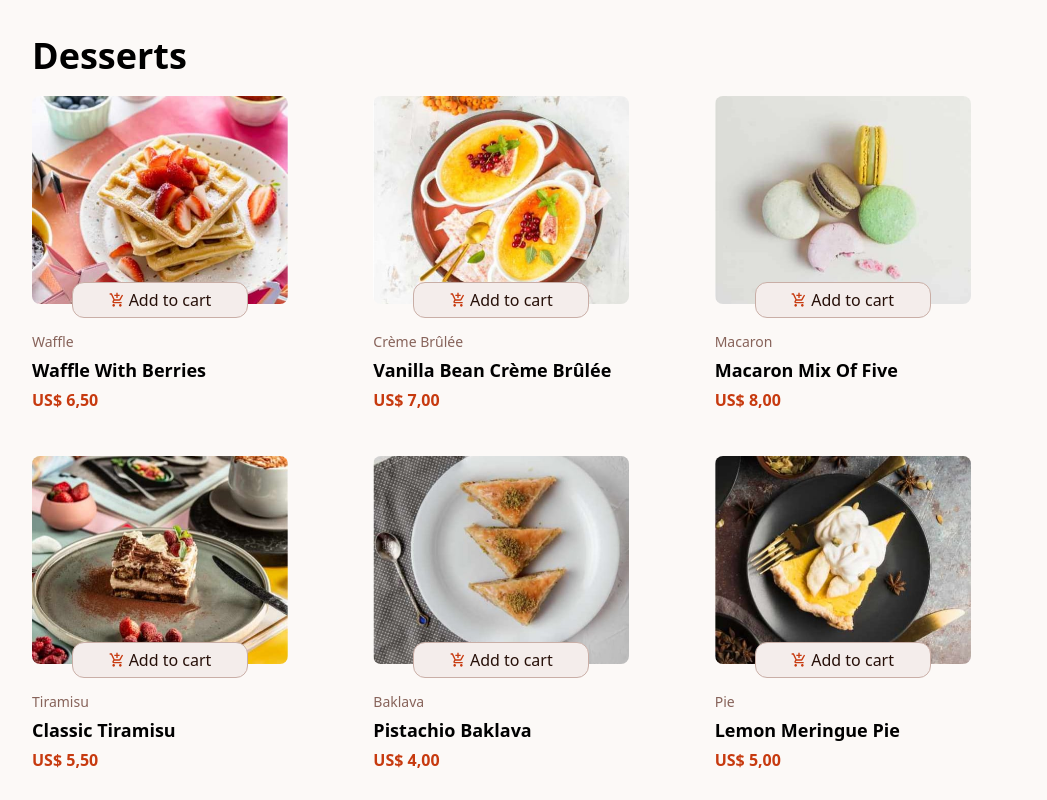
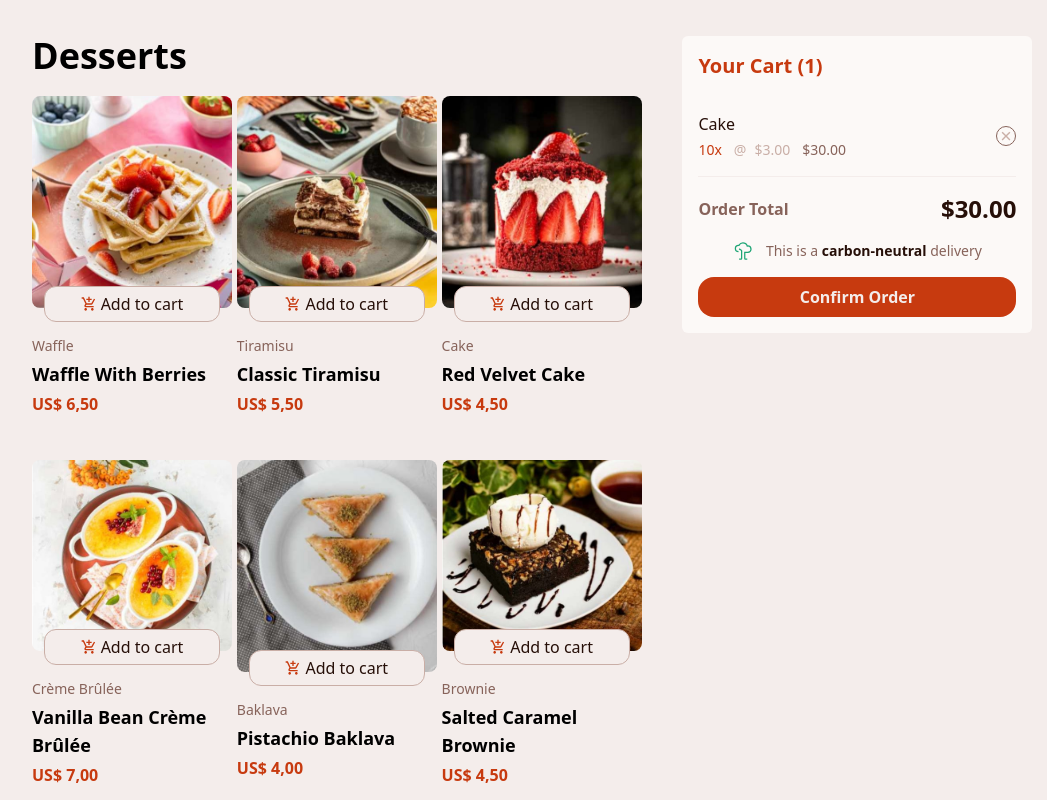
Before and after one commit to developer-luizcarlos/product-list, a Next.js app: page / in a window 1280 px wide. Shown: the whole page, without its empty margins (96-1143 px from the left). Built offline with nearby package versions, Linux system fonts and the light colour scheme.

Commit message:
feat: cart component doned

```diff
--- a/src/app/globals.css
+++ b/src/app/globals.css
@@ -10,5 +10,7 @@ html {
 }
 
 .grid-templeate {
-  grid-template-columns: 70% 30%;
+  display: grid;
+  grid-template-columns: 60% 40%;
+  grid-template-rows: 3;
 }
--- a/src/app/layout.tsx
+++ b/src/app/layout.tsx
@@ -16,7 +16,7 @@ export default function RootLayout({
   return (
     <html lang="en">
       <body
-        className={`${ RedHatText } bg-rose-50`}
+        className={`${ RedHatText } bg-rose-100`}
       >
         <ContextComponent>
           {children}
--- a/src/app/page.tsx
+++ b/src/app/page.tsx
@@ -3,6 +3,7 @@
 import { useEffect,useState } from "react";
 import Container from "@/components/Container/Container";
 import Card from "@/components/Card/Card";
+import Cart from "@/components/Cart/Cart";
 import { StaticImageData } from "next/image";
 
 type ProductsType = {
@@ -33,10 +34,10 @@ export default function Home() {
   return (
     <div className="w-full h-full">
       <Container>
-        <main className="grid-templeate gap-6">
-          <section className="w-90%">
+        <main className="grid-templeate gap-9">
+          <section className="w-100%">
             <h1 className="text-4xl font-bold mb-5">Desserts</h1>
-            <div className="grid grid-cols-3 gap-0">
+            <div className="columns-3 gap-0">
               {products.map((product) => {
                 return <Card
                   key={product.name}
@@ -48,7 +49,9 @@ export default function Home() {
               })}
             </div>
           </section>
-          <aside></aside>
+          <aside>
+            <Cart />
+          </aside>
         </main>
       </Container>
     </div>
--- a/src/components/Card/Card.tsx
+++ b/src/components/Card/Card.tsx
@@ -44,8 +44,8 @@ export default function Card({ image,name,category,price }: Props) {
 
 
   return (
-    <article className="flex flex-col gap-7 w-64 max-h-80 mb-11">
-      <div className="w-full h-52 rounded-lg relative">
+    <article className="flex flex-col gap-7 w-[200px] h-80 mb-11">
+      <div className="w-full h-60 rounded-lg relative">
         <img src={image} alt="" className="w-full h-full object-cover rounded-lg" />
         <div className="absolute -bottom-8 left-1/2 transform -translate-x-1/2 -translate-y-1/2 w-44 h-9">
           <button
--- /dev/null
+++ b/src/components/Cart/Cart.tsx
@@ -0,0 +1,42 @@
+/* eslint-disable @next/next/no-img-element */
+"use client";
+
+import { useContext } from "react";
+import { Context } from "@/context/Context";
+import ProductOnCart from "./ProductOnCart/ProductOnCart";
+
+export default function Cart() {
+  const { state } = useContext(Context)!;
+
+  return (
+    <article className="w-[350px] bg-rose-50 flex flex-col gap-4 p-4 rounded-md">
+      <h1 className="text-xl text-red font-extrabold">Your Cart ({state.length})</h1>
+      <div className="w-full flex flex-col">
+        {state.map((item) => {
+          return <ProductOnCart
+            key={item.productID}
+            productName={item.productName}
+            productPrice={item.productPrice}
+            productQuantity={item.productQuantity}
+            productTotal={item.productPrice * item.productQuantity}
+          />;
+        })}
+      </div>
+      <div
+        className="w-full flex items-center justify-between">
+        <span
+          className="capitalize text-base text-rose-500 font-bold">order total</span>
+        <span className="text-2xl text-rose-900 font-extrabold">
+          {state.reduce((previous: number,item: { productTotal: number; }) => {
+            return previous + item.productTotal;
+          },0).toLocaleString('en',{ style: 'currency',currency: 'USD' })}
+        </span>
+      </div>
+      <div className="w-full flex items-center justify-center gap-3">
+        <img src="./assets/images/icon-carbon-neutral.svg" alt="" />
+        <p className="text-sm text-rose-500">This is a <span className="text-rose-900 font-semibold">carbon-neutral</span> delivery</p>
+      </div>
+      <button className="w-full h-10 p-2 flex items-center justify-center text-rose-100 text-base font-semibold capitalize bg-red rounded-2xl cursor-pointer">confirm order</button>
+    </article>
+  );
+}
--- /dev/null
+++ b/src/components/Cart/ProductOnCart/ProductOnCart.tsx
@@ -0,0 +1,45 @@
+/* eslint-disable @next/next/no-img-element */
+"use client";
+
+interface Props {
+  productName: string;
+  productQuantity: number;
+  productPrice: number;
+  productTotal: number;
+}
+
+export default function ProductOnCart({
+  productName,
+  productQuantity,
+  productPrice,
+  productTotal,}:
+  Props
+) {
+  return (
+    <div className="w-full flex items-center justify-between border-[0.5px] border-t-0 border-x-0 border-b-rose-100 py-4">
+      <div className="flex flex-col gap-1">
+        <h3 className="text-base font-medium text-rose-900">
+          {productName}
+        </h3>
+        <div
+          className="flex items-center gap-3 text-sm">
+          <span className="text-red font-medium">
+            {productQuantity}x
+          </span>
+          <span className="before:content-['@'] flex gap-2 text-rose-300">
+            <span>
+              {productPrice.toLocaleString('en',{ style: 'currency',currency: 'USD' })}
+            </span>
+          </span>
+          <span className="text-rose-500">
+            {productTotal.toLocaleString('en',{ style: 'currency',currency: 'USD' })}
+          </span>
+        </div>
+      </div>
+      <button
+        className="w-5 h-5 flex items-center justify-center rounded-full border-rose-500 border-[1px] cursor-pointer">
+        <img src="./assets/images/icon-remove-item.svg" alt="" />
+      </button>
+    </div>
+  );
+}
```
